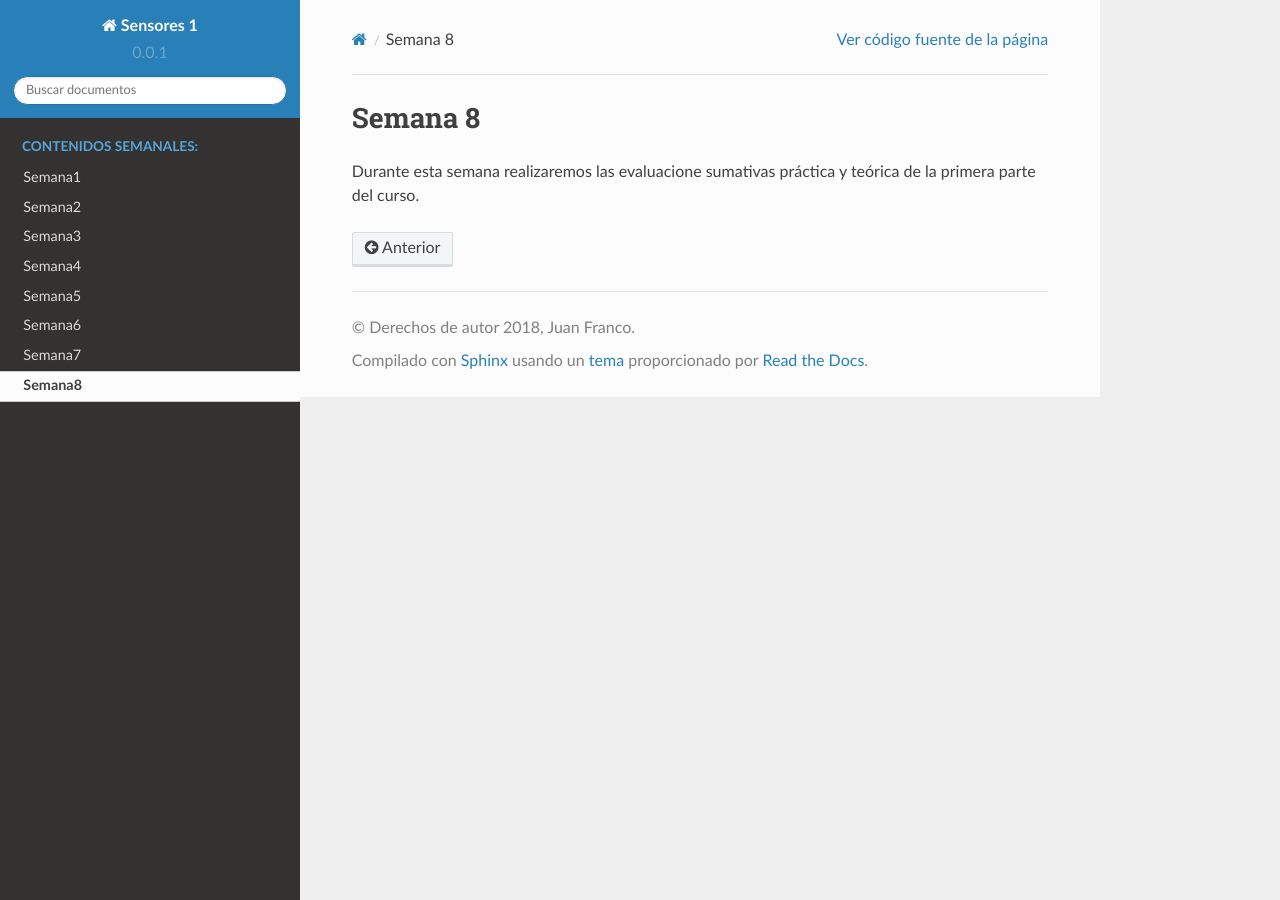
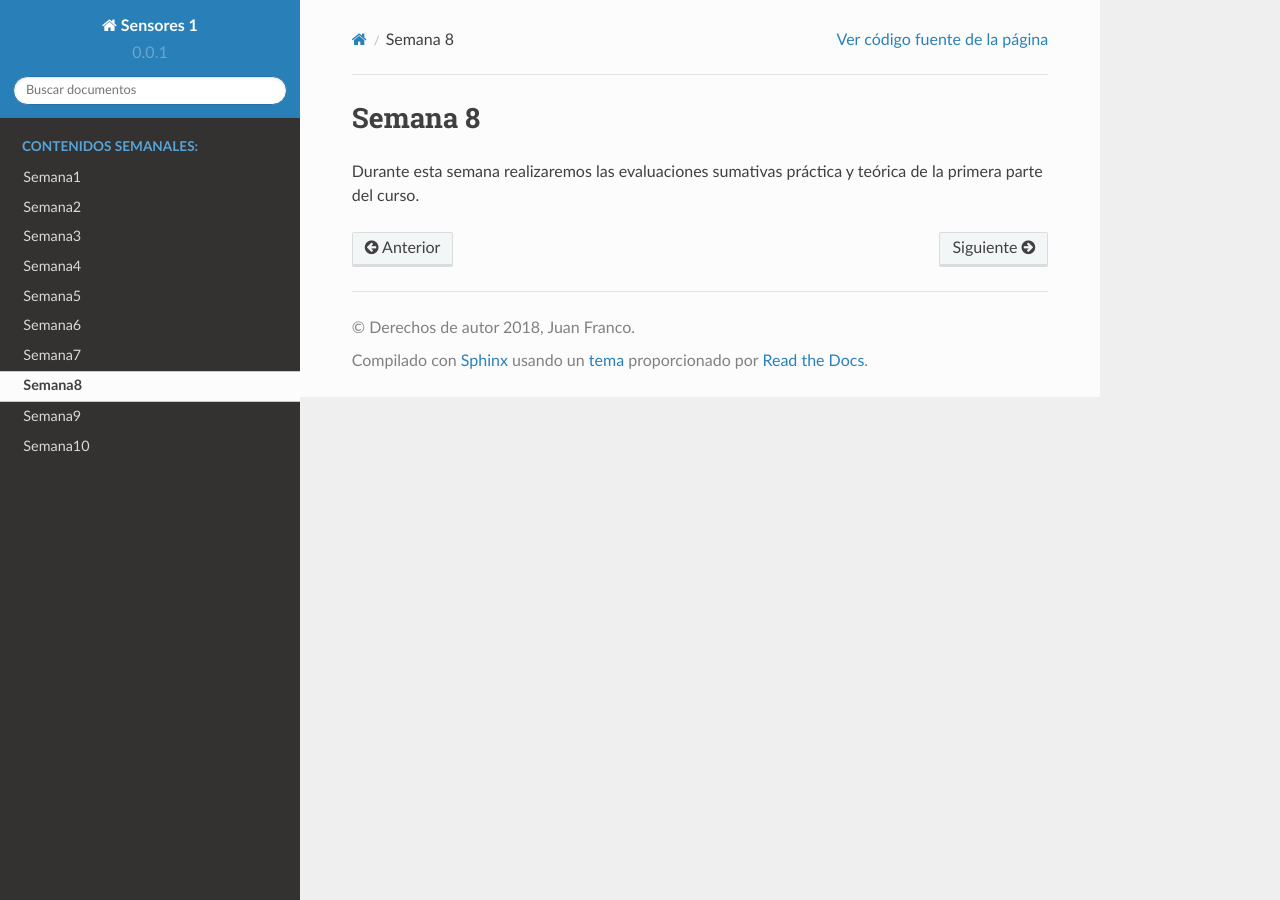
Before and after one commit to juanferfranco/sensores1, a Sphinx documentation site: the page built from docs/_semana8/semana8.rst, in a window 1280 px wide. Built offline with Sphinx 7.4.7 and the Read the Docs theme 2.0.0, drawn with Linux system fonts in a browser that asks for light colours.

Commit message:
add week 10

```diff
--- a/docs/_semana8/semana8.rst
+++ b/docs/_semana8/semana8.rst
@@ -1,4 +1,3 @@
 Semana 8
 ===========
-
-Durante esta semana realizaremos las evaluacione sumativas práctica y teórica de la primera parte del curso.
+Durante esta semana realizaremos las evaluaciones sumativas práctica y teórica de la primera parte del curso.
--- a/docs/index.rst
+++ b/docs/index.rst
@@ -53,3 +53,5 @@ Este curso es de 3 créditos repartidos en 4 horas de trabajo en el aula y 5 hor
    Semana6 <_semana6/semana6>
    Semana7 <_semana7/semana7>
    Semana8 <_semana8/semana8>
+   Semana9 <_semana9/semana9>
+   Semana10 <_semana10/semana10>
```
Also changed, not shown: docs/_semana10/semana10.rst (added, +16 -0 lines), docs/_semana9/semana9.rst (added, +7 -0 lines), 9 other files.
